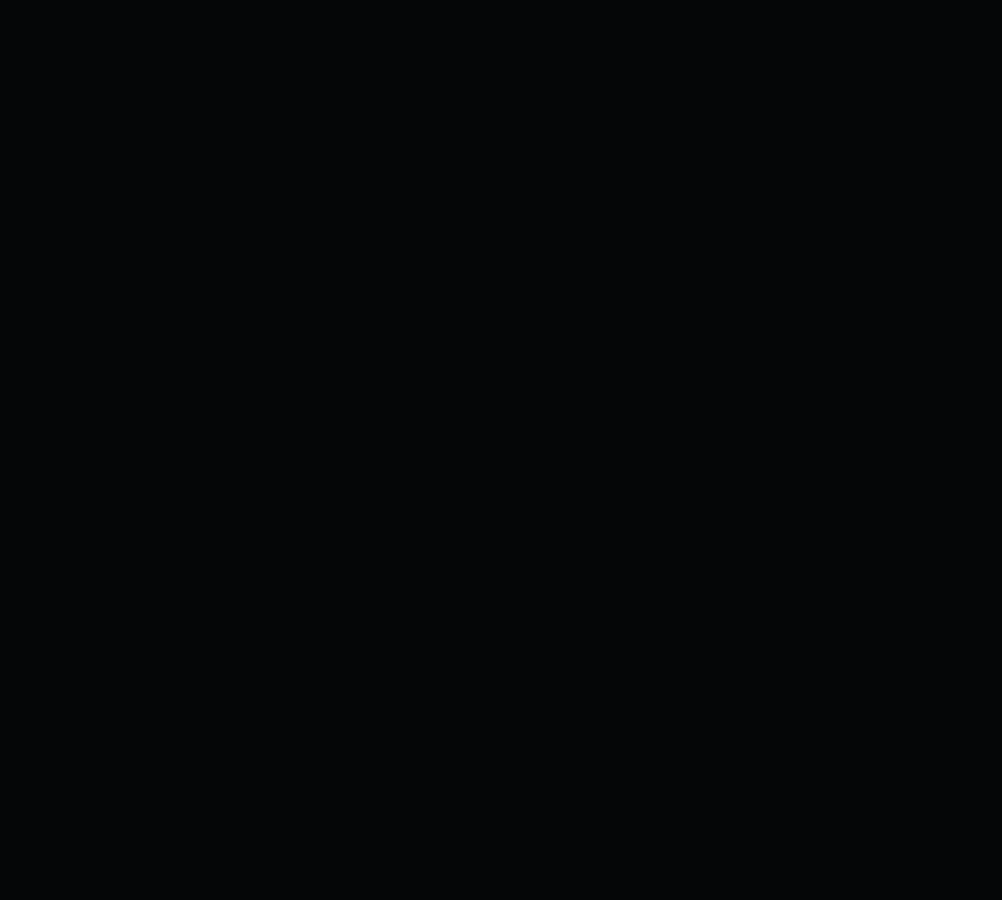
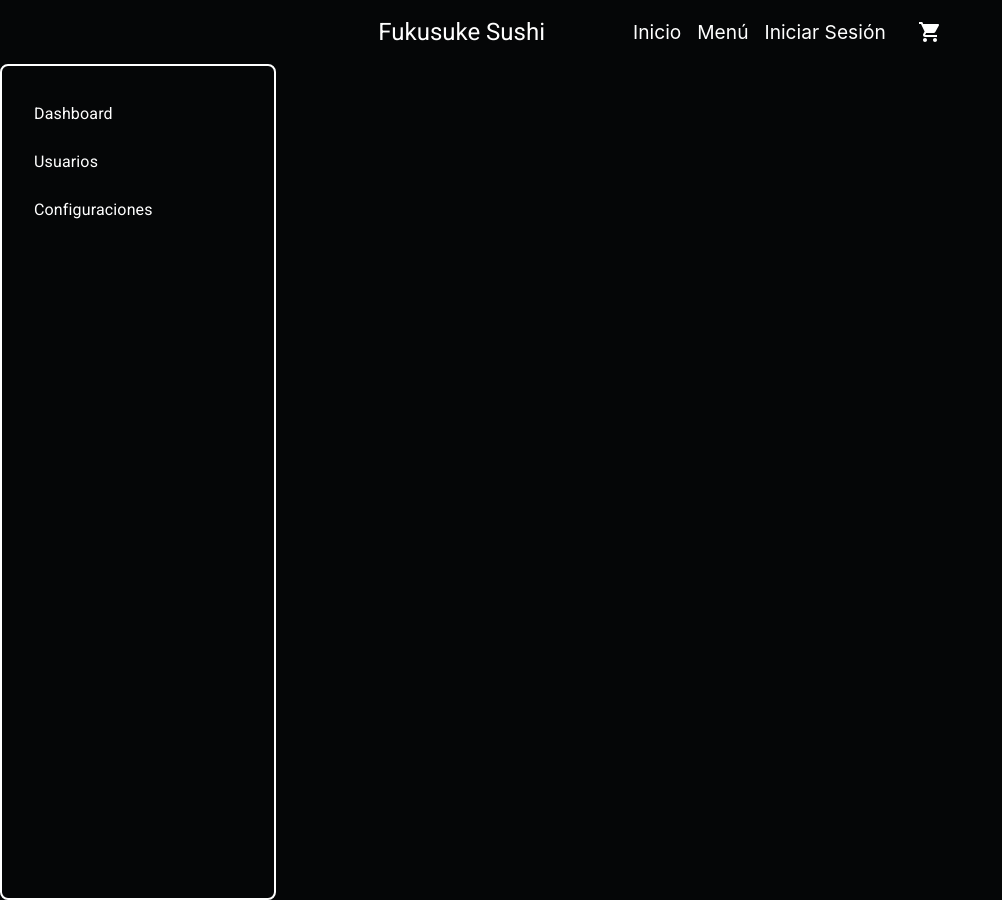
Before and after one commit to BastianBenitez/FrontCaso, a React (Vite) app: page /admin in a window 1280 px wide. Before the commit this address had no page. Shown: the whole page, without its empty margins (0-1002 px from the left). Before the commit the page ends 800 px from the top, so only its background shows below. Built offline with nearby package versions, Linux system fonts and the light colour scheme.

Commit message:
feat: Implemetacion basica de adminPage

```diff
--- a/src/App.tsx
+++ b/src/App.tsx
@@ -4,6 +4,7 @@
 import Menu from "./pages/Menu";
 import LoginPage from "./pages/LoginPage";
 import RegisterPage from "./pages/RegisterPage";
+import AdminPage from "./pages/AdminPage";
 import { AuthProvider } from "./AuthContext";
 import { CartProvider } from "./CartContext";
 
@@ -17,6 +18,7 @@
             <Route path="/menu" element={<Menu />} />
             <Route path="/login" element={<LoginPage />} />
             <Route path="/register" element={<RegisterPage />} />
+            <Route path="/admin" element={<AdminPage />} />
           </Route>
         </Routes>
       </CartProvider>
--- /dev/null
+++ b/src/assets/components/Admin/Sidebar.tsx
@@ -0,0 +1,61 @@
+import {
+  Box,
+  List,
+  ListItem,
+  ListItemButton,
+  ListItemText,
+} from "@mui/material";
+
+const Sidebar = () => {
+  return (
+    <Box
+      sx={{
+        width: "240px",
+        bgcolor: "transparent", // Fondo transparente
+        color: "white", // Texto blanco
+        height: "100vh",
+        border: "2px solid white", // Borde blanco
+        borderRadius: "8px", // Bordes redondeados
+        padding: "16px", // Espaciado interno
+      }}
+    >
+      <List>
+        <ListItem disablePadding>
+          <ListItemButton
+            sx={{
+              "&:hover": {
+                color: "gray", // Cambiar a gris al pasar el mouse
+              },
+            }}
+          >
+            <ListItemText primary="Dashboard" />
+          </ListItemButton>
+        </ListItem>
+        <ListItem disablePadding>
+          <ListItemButton
+            sx={{
+              "&:hover": {
+                color: "gray", // Cambiar a gris al pasar el mouse
+              },
+            }}
+          >
+            <ListItemText primary="Usuarios" />
+          </ListItemButton>
+        </ListItem>
+        <ListItem disablePadding>
+          <ListItemButton
+            sx={{
+              "&:hover": {
+                color: "gray", // Cambiar a gris al pasar el mouse
+              },
+            }}
+          >
+            <ListItemText primary="Configuraciones" />
+          </ListItemButton>
+        </ListItem>
+      </List>
+    </Box>
+  );
+};
+
+export default Sidebar;
--- /dev/null
+++ b/src/pages/AdminPage.tsx
@@ -0,0 +1,13 @@
+import Sidebar from "../assets/components/Admin/Sidebar";
+import { Box } from "@mui/material";
+
+const AdminPage = () => {
+  return (
+    <Box sx={{ display: "flex" }}>
+      <Sidebar />
+      <Box sx={{ flexGrow: 1 }}></Box>
+    </Box>
+  );
+};
+
+export default AdminPage;
```
Also changed, not shown: src/AdminContex.tsx (added).
